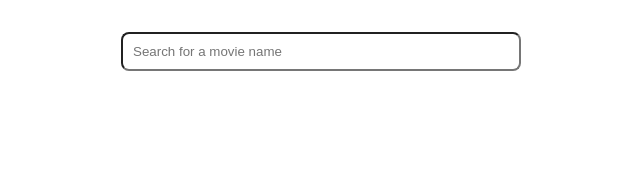
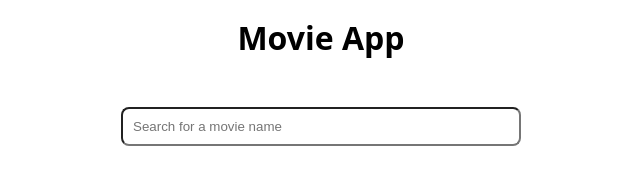
Before and after one commit to code-test-nalog/movie-app-api-test, a plain HTML site: page index.html in a window 1280 px wide. Shown: the whole page, without its empty margins (319-959 px from the left). Drawn offline with Linux system fonts and the light colour scheme.

Commit message:
second commit

```diff
--- a/index.html
+++ b/index.html
@@ -8,6 +8,7 @@
     <link rel="stylesheet" href="style.css" />
   </head>
   <body>
+    <h1>Movie App</h1>
     <input type="search" placeholder="Search for a movie name" />
     <div id="results"></div>
     <div class="lds-roller">
--- a/style.scss
+++ b/style.scss
@@ -2,6 +2,13 @@
   box-sizing: border-box;
   margin: 0;
   padding: 0;
+}
+
+h1 {
+  text-align: center;
+  padding: 1rem 0;
+  font-family: system-ui, -apple-system, BlinkMacSystemFont, "Segoe UI", Roboto,
+    Oxygen, Ubuntu, Cantarell, "Open Sans", "Helvetica Neue", sans-serif;
 }
 
 input {
```
Also changed, not shown: style.css, 1 other file.
